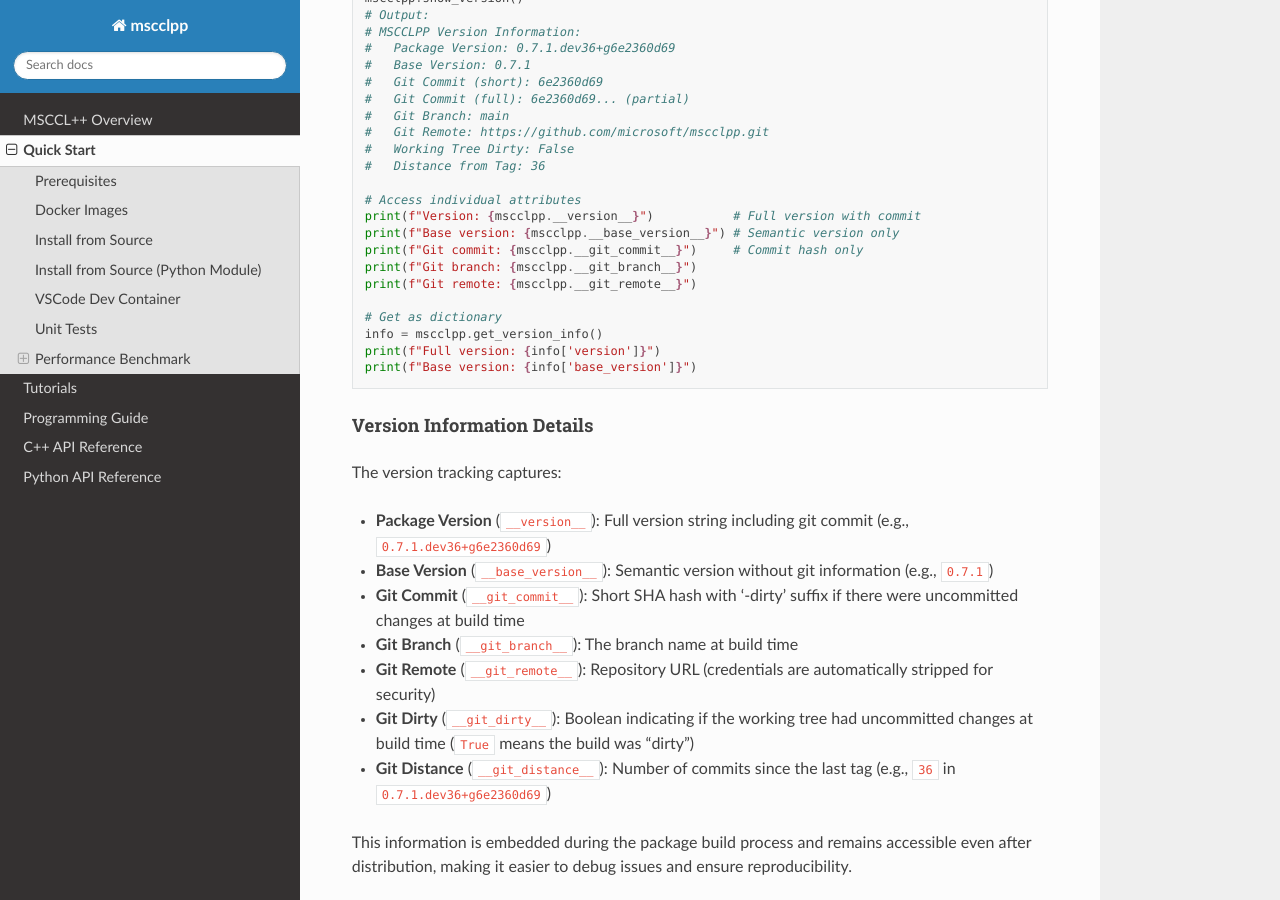
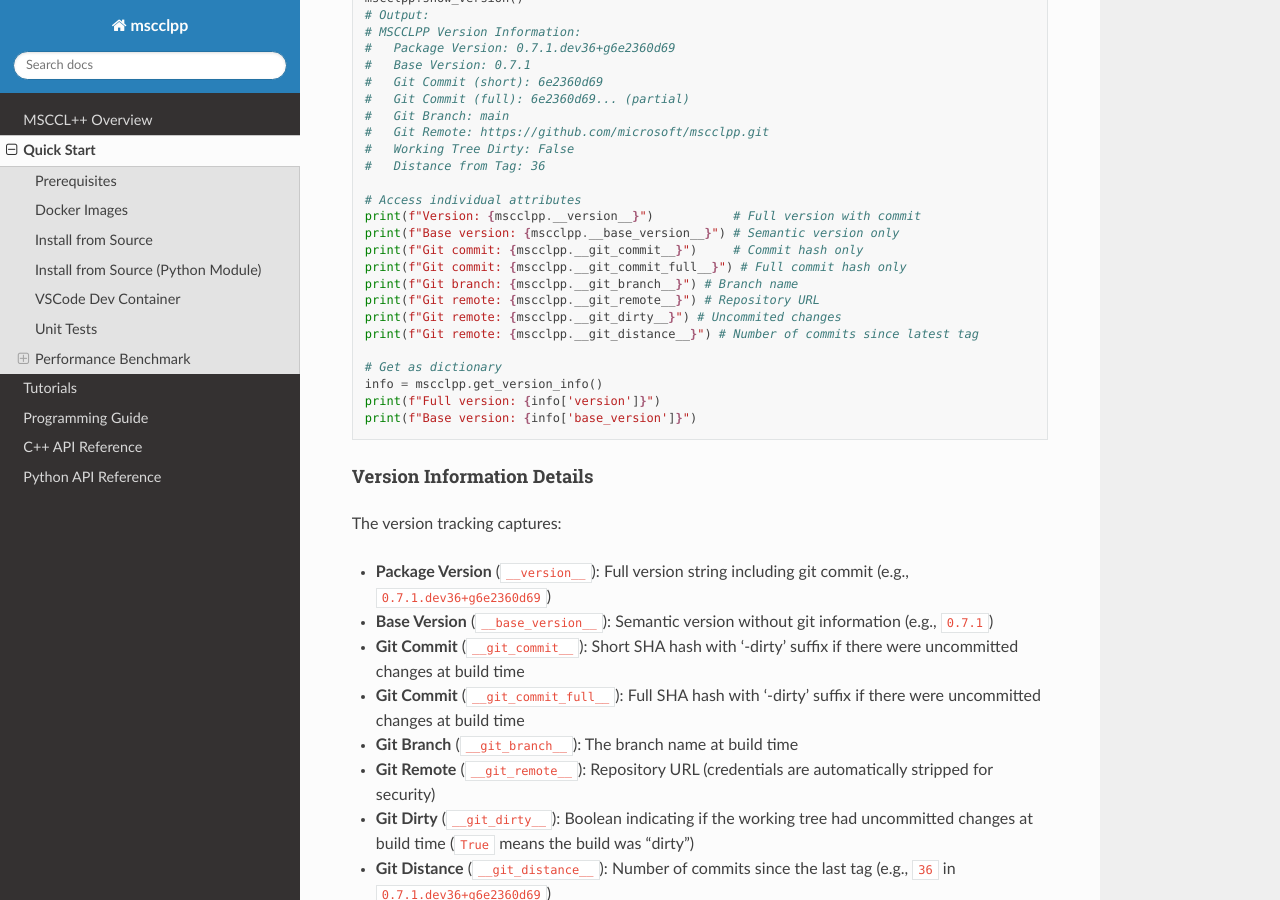
Before and after one commit to microsoft/mscclpp, a Sphinx documentation site: the page built from docs/quickstart.md, in a window 1280 px wide and 900 px high, scrolled down 6330 px. Built offline with Sphinx 7.4.7 and the Read the Docs theme 3.1.0, drawn with Linux system fonts in a browser that asks for light colours.

Commit message:
Update document of version tracking

```diff
--- a/docs/quickstart.md
+++ b/docs/quickstart.md
@@ -241,8 +241,11 @@
 print(f"Version: {mscclpp.__version__}")           # Full version with commit
 print(f"Base version: {mscclpp.__base_version__}") # Semantic version only
 print(f"Git commit: {mscclpp.__git_commit__}")     # Commit hash only
-print(f"Git branch: {mscclpp.__git_branch__}")
-print(f"Git remote: {mscclpp.__git_remote__}")
+print(f"Git commit: {mscclpp.__git_commit_full__}") # Full commit hash only
+print(f"Git branch: {mscclpp.__git_branch__}") # Branch name
+print(f"Git remote: {mscclpp.__git_remote__}") # Repository URL
+print(f"Git remote: {mscclpp.__git_dirty__}") # Uncommited changes
+print(f"Git remote: {mscclpp.__git_distance__}") # Number of commits since latest tag
 
 # Get as dictionary
 info = mscclpp.get_version_info()
@@ -256,6 +259,7 @@
 - **Package Version** (`__version__`): Full version string including git commit (e.g., `0.7.1.dev36+g6e2360d69`)
 - **Base Version** (`__base_version__`): Semantic version without git information (e.g., `0.7.1`)
 - **Git Commit** (`__git_commit__`): Short SHA hash with '-dirty' suffix if there were uncommitted changes at build time
+- **Git Commit** (`__git_commit_full__`): Full SHA hash with '-dirty' suffix if there were uncommitted changes at build time
 - **Git Branch** (`__git_branch__`): The branch name at build time
 - **Git Remote** (`__git_remote__`): Repository URL (credentials are automatically stripped for security)
 - **Git Dirty** (`__git_dirty__`): Boolean indicating if the working tree had uncommitted changes at build time (`True` means the build was "dirty")
```
